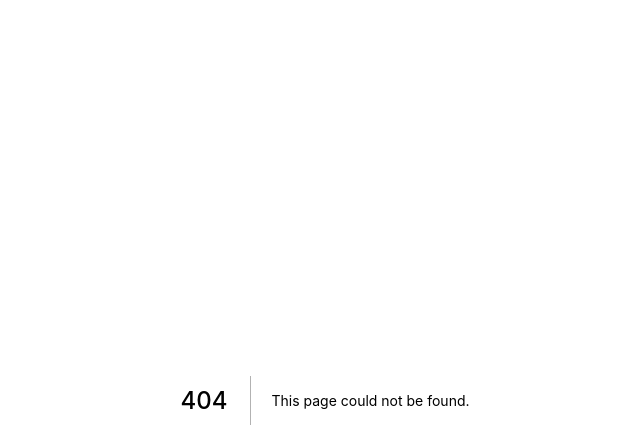
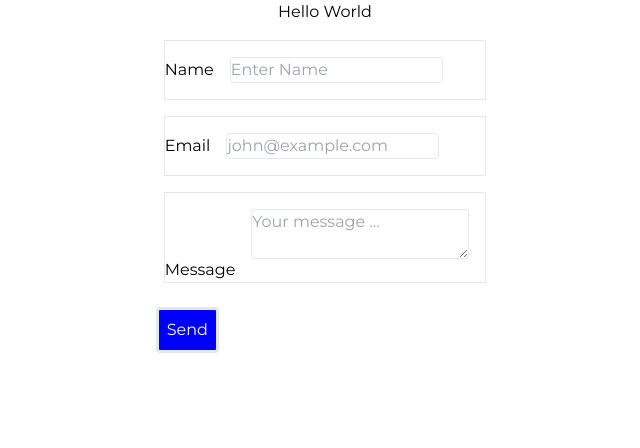
Before and after one commit to SchoolOfCode/environment_variables_frontend, a Next.js app in the folder project-app/: page /log-a-clean in a window 1280 px wide. Before the commit this address had no page. Shown: the top 448 px of the page, without its empty margins (315-955 px from the left). Built offline with nearby package versions, Linux system fonts and the light colour scheme.

Commit message:
sample form added in log a clean which doesnt work

```diff
--- a/project-app/package.json
+++ b/project-app/package.json
@@ -12,6 +12,7 @@
     "@fontsource/montserrat": "^4.5.11",
     "antd": "^4.22.1",
     "esri-leaflet-geocoder": "^3.1.3",
+    "formik": "^2.2.9",
     "leaflet": "^1.8.0",
     "leaflet-control-geocoder": "^2.4.0",
     "leaflet-defaulticon-compatibility": "^0.1.1",
@@ -21,7 +22,8 @@
     "react": "18.2.0",
     "react-dom": "18.2.0",
     "react-icons": "^4.4.0",
-    "react-leaflet": "^4.0.1"
+    "react-leaflet": "^4.0.1",
+    "yup": "^0.32.11"
   },
   "devDependencies": {
     "@netlify/plugin-nextjs": "^4.13.1",
--- /dev/null
+++ b/project-app/pages/log-a-clean.js
@@ -0,0 +1,99 @@
+import React from "react";
+import { useState } from "react";
+
+import { useFormik } from "formik";
+import * as yup from "yup";
+
+export default function LogClean() {
+  const [message, setMessage] = useState(""); // This will be used to show a message if the submission is successful
+  const [submitted, setSubmitted] = useState(false);
+
+  const formik = useFormik({
+    initialValues: {
+      initialValues: {
+        email: "",
+        name: "",
+        message: "",
+      },
+      onSubmit: () => {
+        setMessage("Form submitted");
+        setSubmitted(true);
+      },
+      validationSchema: yup.object({
+        name: yup.string().required("Name is required"),
+        email: yup
+          .string()
+          .email("Must be a valid email")
+          .required("Email is required"),
+        message: yup.string().required("Message is required"),
+      }),
+    },
+  });
+  return (
+    <div className="h-full flex flex-col justify-center items-center">
+      <div hidden={!submitted} className="alert alert-primary" role="alert">
+        {message}
+      </div>
+      <h1>Hello World</h1>
+
+      <form className="w-50" onSubmit={formik.handleSubmit}>
+        <div className="border-[0.1rem] m-4">
+          <label htmlFor="name" className="form-label">
+            Name
+          </label>
+          <input
+            type="text"
+            name="name"
+            className=" border-[0.1rem] m-4 rounded"
+            placeholder="Enter Name"
+            value={formik.values.name}
+            onChange={formik.handleChange}
+            onBlur={formik.handleBlur}
+          />
+          {formik.errors.name && (
+            <div className="text-danger">{formik.errors.name}</div>
+          )}
+        </div>
+        <div className="border-[0.1rem] m-4">
+          <label htmlFor="email" className="form-label">
+            Email
+          </label>
+          <input
+            type="email"
+            name="email"
+            className="border-[0.1rem] m-4 rounded"
+            placeholder="john@example.com"
+            value={formik.values.email}
+            onChange={formik.handleChange}
+            onBlur={formik.handleBlur}
+          />
+          {formik.errors.email && (
+            <div className="text-danger">{formik.errors.email}</div>
+          )}
+        </div>
+        <div className="border-[0.1rem] m-4">
+          <label htmlFor="message" className="form-label">
+            Message
+          </label>
+          <textarea
+            name="message"
+            className=" border-[0.1rem] m-4 rounded"
+            placeholder="Your message ..."
+            value={formik.values.message}
+            onChange={formik.handleChange}
+            onBlur={formik.handleBlur}
+          />
+          {formik.errors.message && (
+            <div className="text-danger">{formik.errors.message}</div>
+          )}
+        </div>
+        <button
+          type="submit"
+          className="m-2 bg-[blue] text-[white] border-[0.2rem] rounded p-2"
+        >
+          Send
+        </button>
+      </form>
+    </div>
+  );
+}
```
Also changed, not shown: project-app/pages/start-a-clean.js (added), 1 other file (tests, documents, lock files or other folders).
